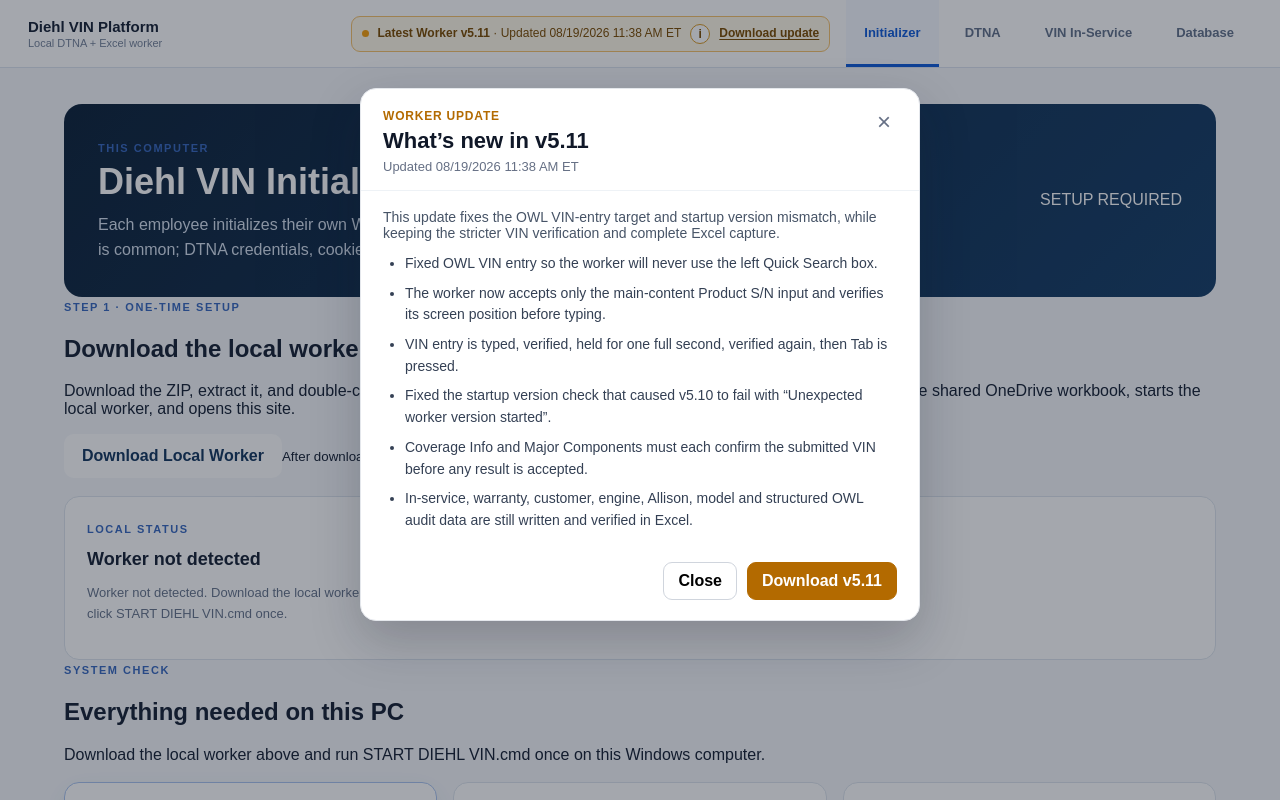
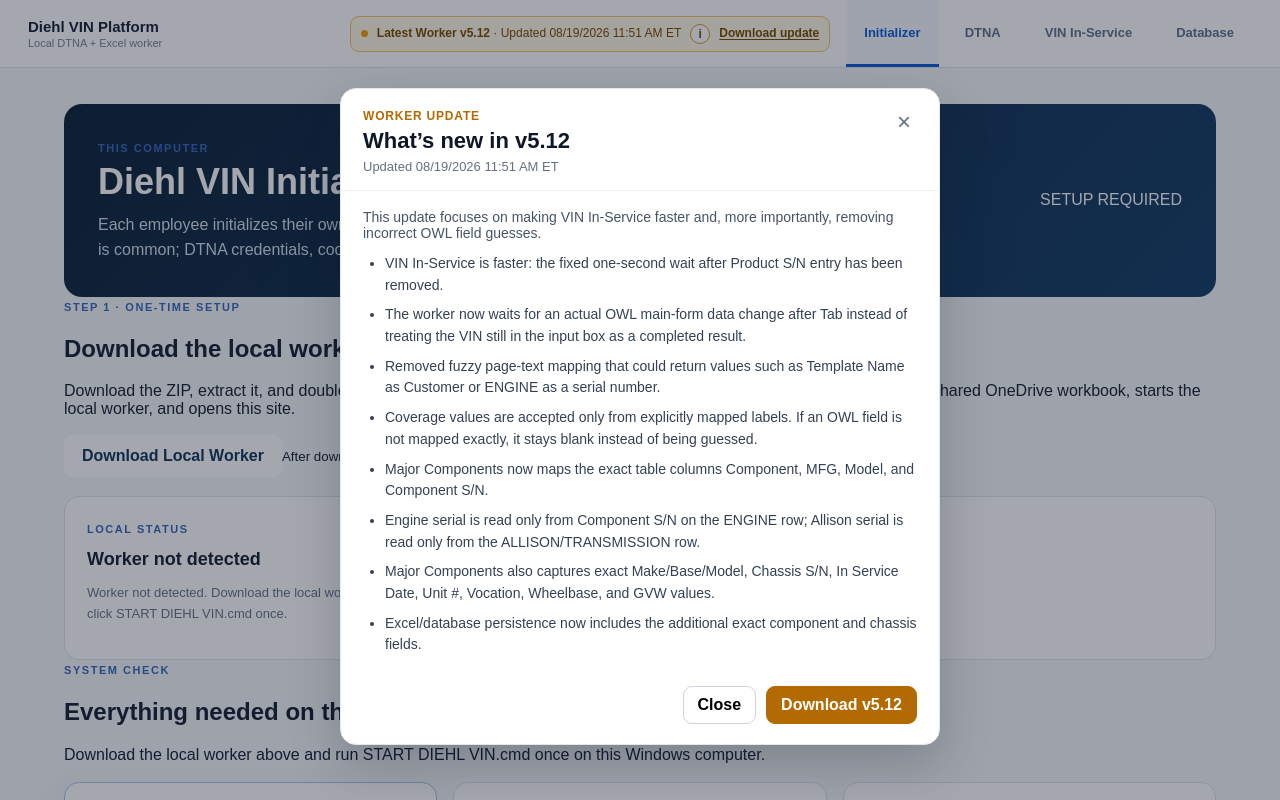
Before and after one commit to Wickey23/Diehl-vin-platform, a Next.js app: page / in a window 1280 px wide. Both pictures are taken after a click on the button "What's new in this worker update". Shown: the top 800 px of the page. Built offline with nearby package versions, Linux system fonts and the light colour scheme; no server answers.

Commit message:
Update worker notice for fast exact-field v5.12

```diff
--- a/components/top-tabs.tsx
+++ b/components/top-tabs.tsx
@@ -11,15 +11,17 @@
   { href: '/database', label: 'Database' },
 ];
 
-const LATEST_WORKER_VERSION = '5.11';
-const LATEST_WORKER_UPDATED = '08/19/2026 11:38 AM ET';
+const LATEST_WORKER_VERSION = '5.12';
+const LATEST_WORKER_UPDATED = '08/19/2026 11:51 AM ET';
 const RELEASE_NOTES = [
-  'Fixed OWL VIN entry so the worker will never use the left Quick Search box.',
-  'The worker now accepts only the main-content Product S/N input and verifies its screen position before typing.',
-  'VIN entry is typed, verified, held for one full second, verified again, then Tab is pressed.',
-  'Fixed the startup version check that caused v5.10 to fail with “Unexpected worker version started”.',
-  'Coverage Info and Major Components must each confirm the submitted VIN before any result is accepted.',
-  'In-service, warranty, customer, engine, Allison, model and structured OWL audit data are still written and verified in Excel.',
+  'VIN In-Service is faster: the fixed one-second wait after Product S/N entry has been removed.',
+  'The worker now waits for an actual OWL main-form data change after Tab instead of treating the VIN still in the input box as a completed result.',
+  'Removed fuzzy page-text mapping that could return values such as Template Name as Customer or ENGINE as a serial number.',
+  'Coverage values are accepted only from explicitly mapped labels. If an OWL field is not mapped exactly, it stays blank instead of being guessed.',
+  'Major Components now maps the exact table columns Component, MFG, Model, and Component S/N.',
+  'Engine serial is read only from Component S/N on the ENGINE row; Allison serial is read only from the ALLISON/TRANSMISSION row.',
+  'Major Components also captures exact Make/Base/Model, Chassis S/N, In Service Date, Unit #, Vocation, Wheelbase, and GVW values.',
+  'Excel/database persistence now includes the additional exact component and chassis fields.',
 ];
 
 export function TopTabs() {
@@ -36,47 +38,11 @@
 
         <div
           aria-label={`Latest worker v${LATEST_WORKER_VERSION}, updated ${LATEST_WORKER_UPDATED}`}
-          style={{
-            display:'flex',
-            alignItems:'center',
-            gap:9,
-            marginLeft:'auto',
-            padding:'7px 10px',
-            border:'1px solid #f5c26b',
-            borderRadius:9,
-            background:'#fff8e7',
-            color:'#7a4b00',
-            fontSize:12,
-            lineHeight:1.25,
-            whiteSpace:'nowrap',
-          }}
+          style={{display:'flex',alignItems:'center',gap:9,marginLeft:'auto',padding:'7px 10px',border:'1px solid #f5c26b',borderRadius:9,background:'#fff8e7',color:'#7a4b00',fontSize:12,lineHeight:1.25,whiteSpace:'nowrap'}}
         >
           <span style={{width:7,height:7,borderRadius:'50%',background:'#f59e0b',display:'inline-block',flex:'0 0 auto'}} />
           <span><b>Latest Worker v{LATEST_WORKER_VERSION}</b>{' · '}Updated {LATEST_WORKER_UPDATED}</span>
-          <button
-            type="button"
-            onClick={() => setShowUpdateInfo(true)}
-            aria-label="What's new in this worker update"
-            title="What's new in this update"
-            style={{
-              width:20,
-              height:20,
-              borderRadius:'50%',
-              border:'1px solid #d99a24',
-              background:'#fff',
-              color:'#7a4b00',
-              fontSize:12,
-              fontWeight:900,
-              lineHeight:'18px',
-              padding:0,
-              cursor:'pointer',
-              display:'inline-flex',
-              alignItems:'center',
-              justifyContent:'center',
-            }}
-          >
-            i
-          </button>
+          <button type="button" onClick={() => setShowUpdateInfo(true)} aria-label="What's new in this worker update" title="What's new in this update" style={{width:20,height:20,borderRadius:'50%',border:'1px solid #d99a24',background:'#fff',color:'#7a4b00',fontSize:12,fontWeight:900,lineHeight:'18px',padding:0,cursor:'pointer',display:'inline-flex',alignItems:'center',justifyContent:'center'}}>i</button>
           <a href="/api/download-worker" style={{fontWeight:800,color:'#7a4b00',textDecoration:'underline',textUnderlineOffset:2}} title="Download the latest local worker package">Download update</a>
         </div>
 
@@ -89,30 +55,8 @@
       </header>
 
       {showUpdateInfo && (
-        <div
-          role="dialog"
-          aria-modal="true"
-          aria-labelledby="worker-update-title"
-          onMouseDown={(e) => { if (e.target === e.currentTarget) setShowUpdateInfo(false); }}
-          style={{
-            position:'fixed',
-            inset:0,
-            zIndex:9999,
-            background:'rgba(16,24,40,.38)',
-            display:'flex',
-            alignItems:'flex-start',
-            justifyContent:'center',
-            padding:'88px 20px 20px',
-          }}
-        >
-          <div style={{
-            width:'min(560px, 100%)',
-            background:'#fff',
-            border:'1px solid #e4e7ec',
-            borderRadius:16,
-            boxShadow:'0 20px 50px rgba(16,24,40,.22)',
-            overflow:'hidden',
-          }}>
+        <div role="dialog" aria-modal="true" aria-labelledby="worker-update-title" onMouseDown={(e) => { if (e.target === e.currentTarget) setShowUpdateInfo(false); }} style={{position:'fixed',inset:0,zIndex:9999,background:'rgba(16,24,40,.38)',display:'flex',alignItems:'flex-start',justifyContent:'center',padding:'88px 20px 20px'}}>
+          <div style={{width:'min(600px, 100%)',background:'#fff',border:'1px solid #e4e7ec',borderRadius:16,boxShadow:'0 20px 50px rgba(16,24,40,.22)',overflow:'hidden'}}>
             <div style={{display:'flex',justifyContent:'space-between',gap:20,alignItems:'flex-start',padding:'20px 22px 16px',borderBottom:'1px solid #eef2f6'}}>
               <div>
                 <div style={{fontSize:12,fontWeight:800,letterSpacing:.8,color:'#b36a00',marginBottom:5}}>WORKER UPDATE</div>
@@ -123,7 +67,7 @@
             </div>
 
             <div style={{padding:'18px 22px 8px'}}>
-              <p style={{margin:'0 0 12px',color:'#475467',fontSize:14}}>This update fixes the OWL VIN-entry target and startup version mismatch, while keeping the stricter VIN verification and complete Excel capture.</p>
+              <p style={{margin:'0 0 12px',color:'#475467',fontSize:14}}>This update focuses on making VIN In-Service faster and, more importantly, removing incorrect OWL field guesses.</p>
               <ul style={{margin:'0 0 8px',paddingLeft:22,color:'#344054',fontSize:14,lineHeight:1.55}}>
                 {RELEASE_NOTES.map((note) => <li key={note} style={{marginBottom:8}}>{note}</li>)}
               </ul>
```
